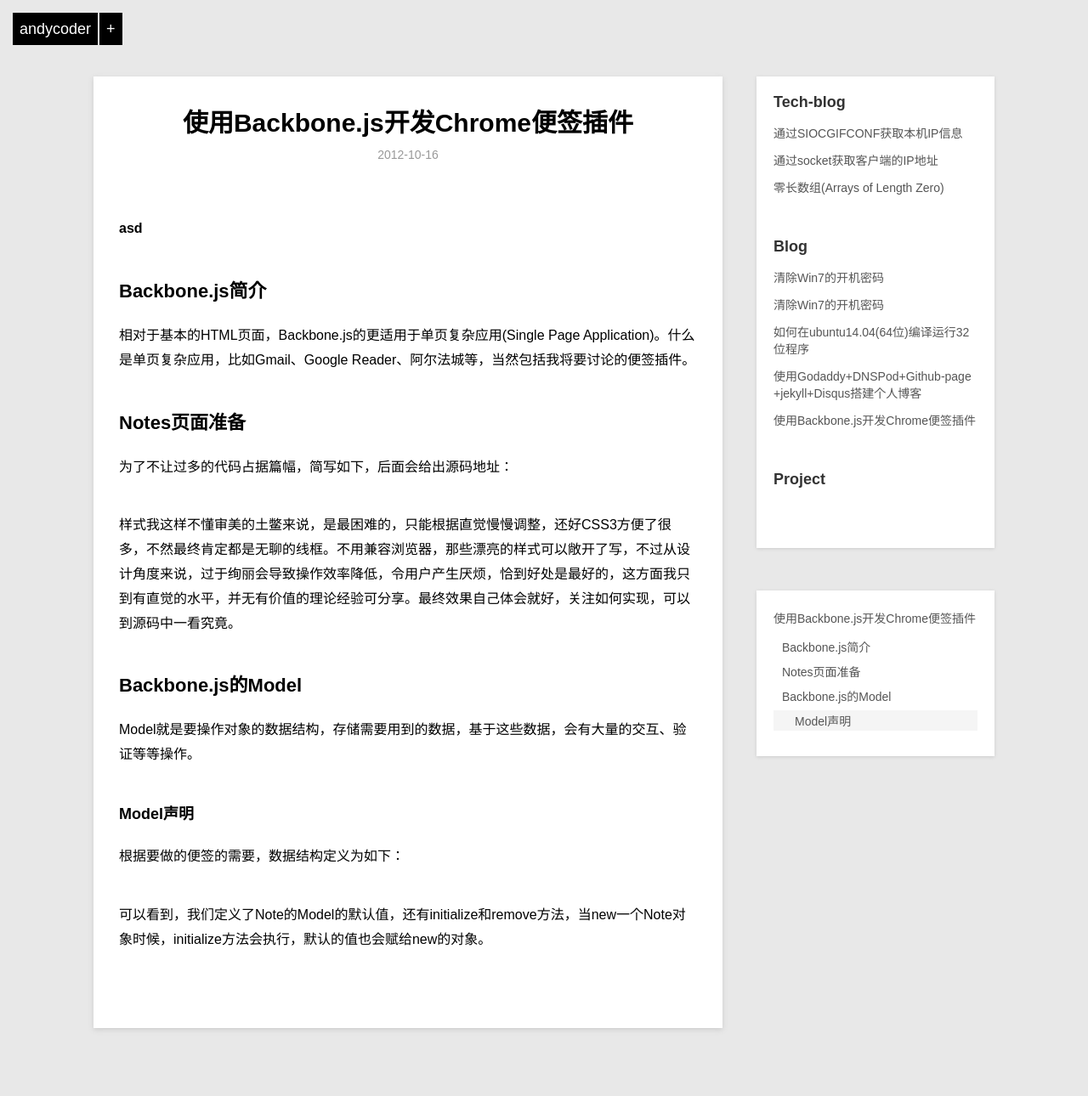
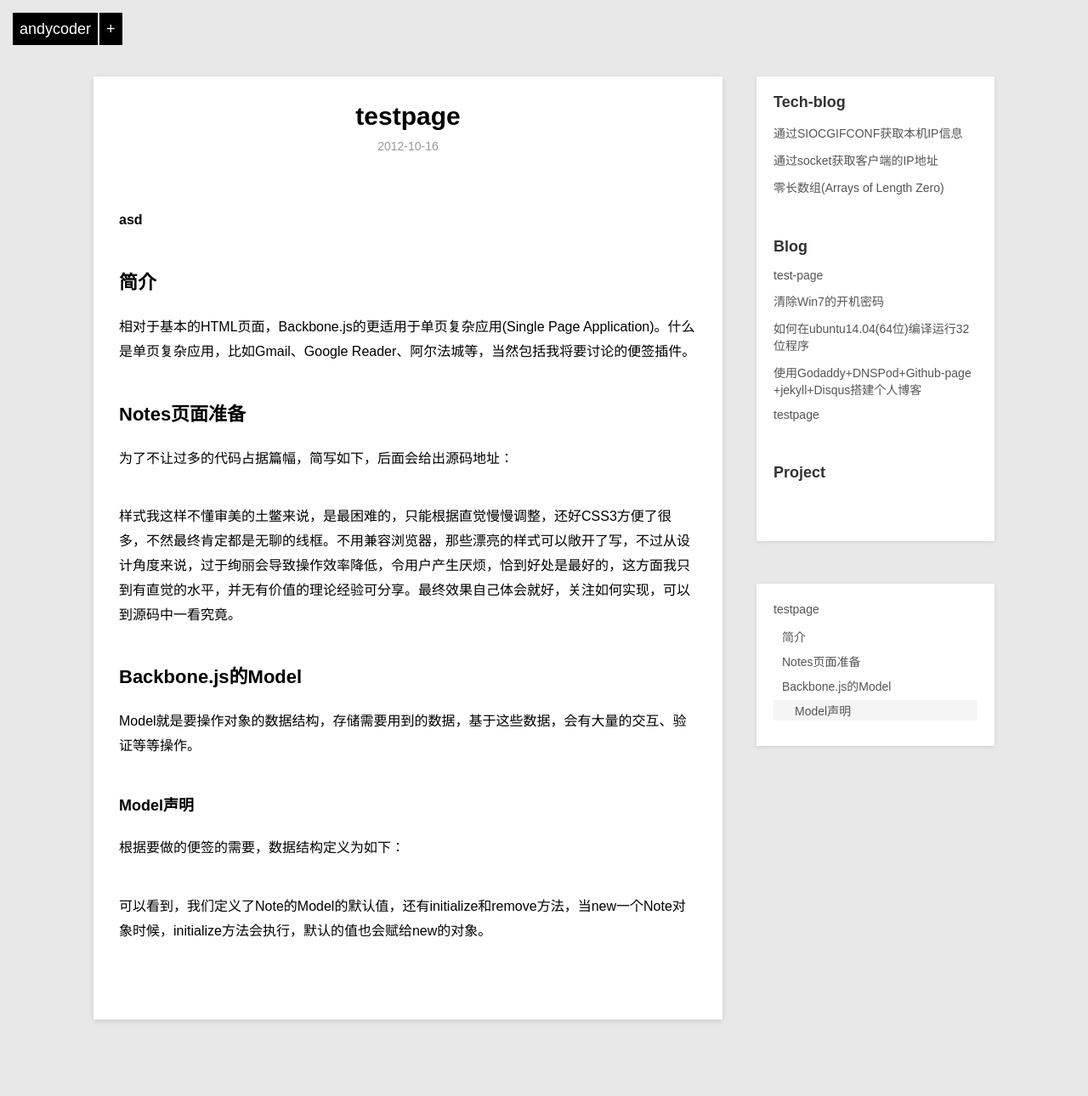
Before and after one commit to andycoder7/andycoder7.github.com, a Jekyll site: the page built from _posts/blog/2012-10-16-backbone-js-chrome-extension.md, in a window 1280 px wide. Shown: the whole page at 85% size. Built offline with Jekyll 4.4.1, drawn with Linux system fonts in a browser that asks for light colours; Markdown is read by kramdown in place of the engine named in the settings; comment, search, counter and statistics services are not loaded.

Commit message:
update test page

```diff
--- a/_posts/blog/2012-10-16-backbone-js-chrome-extension.md
+++ b/_posts/blog/2012-10-16-backbone-js-chrome-extension.md
@@ -1,12 +1,12 @@
 ---
 layout: post
-title: 使用Backbone.js开发Chrome便签插件
+title: testpage
 category: blog
 ---
 
 **asd**
 
-##Backbone.js简介
+##简介
 相对于基本的HTML页面，Backbone.js的更适用于单页复杂应用(Single Page Application)。什么是单页复杂应用，比如Gmail、Google Reader、阿尔法城等，当然包括我将要讨论的便签插件。
 
 ##Notes页面准备
--- a/_posts/blog/2014-4-27-test.md
+++ b/_posts/blog/2014-4-27-test.md
@@ -1,6 +1,6 @@
 ---
 layout: post
-title: 清除Win7的开机密码
+title: test-page
 category: blog
 ---
 
```
